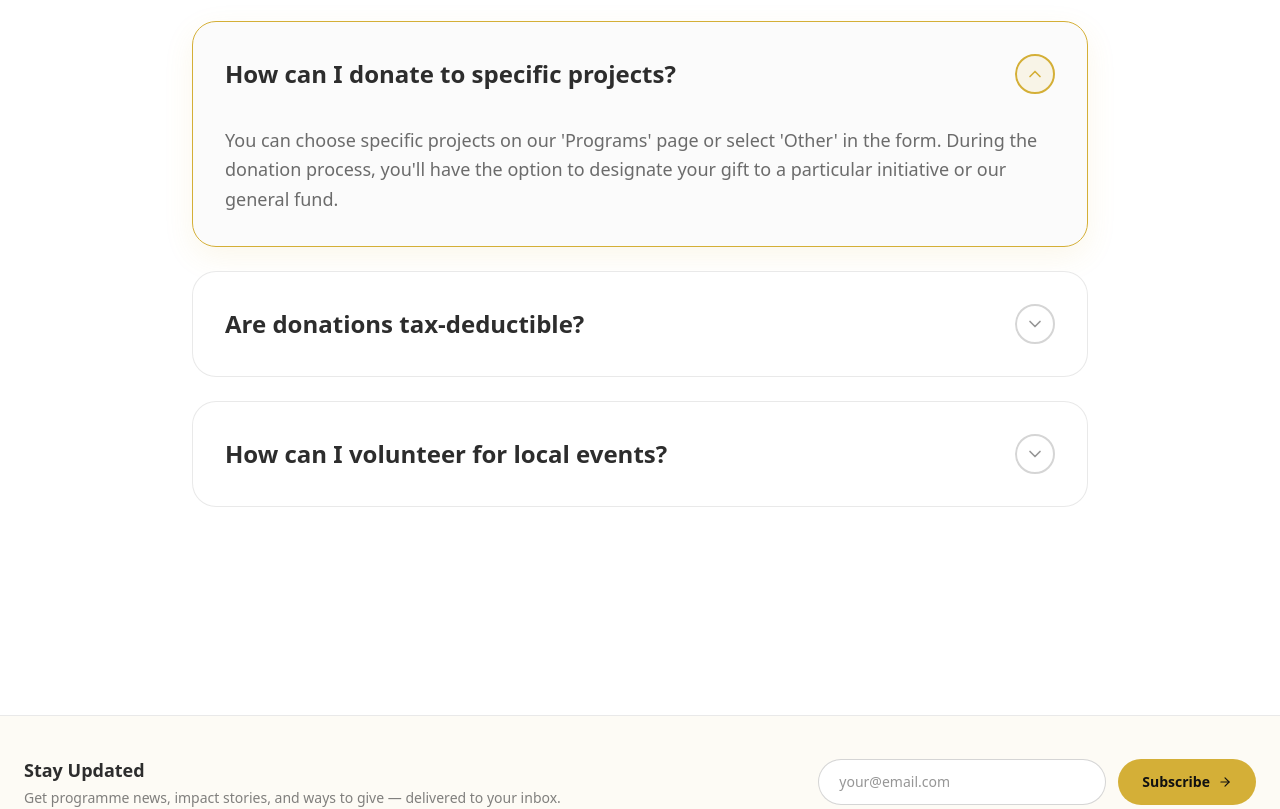
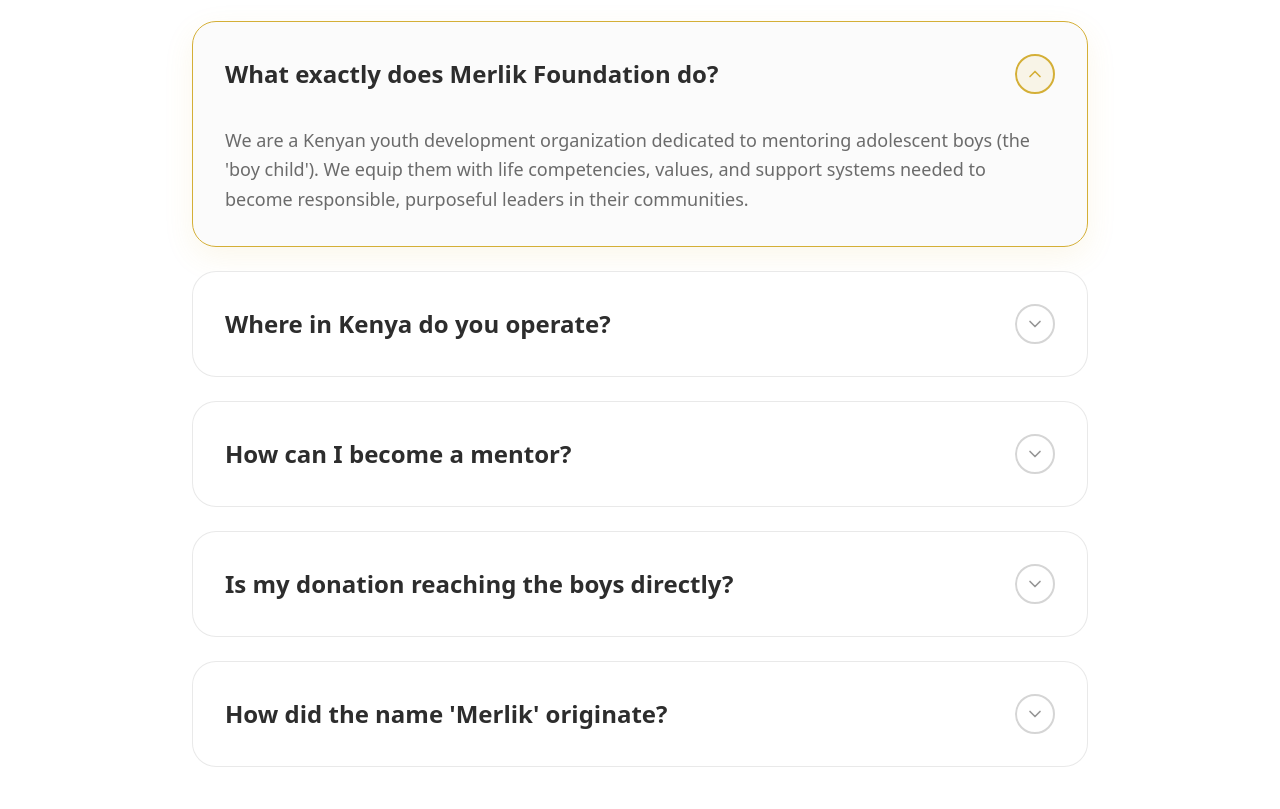
Before and after one commit to foundationmerlik/webapp, a Next.js app: page /contact in a window 1280 px wide. Shown: the part 1380-2189 px from the top of the page. Built offline with nearby package versions, Linux system fonts and the light colour scheme; a web font is replaced by a local one.

Commit message:
Fix: Hydration issues and updated FAQs with accurate Merlik branding

```diff
--- a/src/app/(site)/contact/page.tsx
+++ b/src/app/(site)/contact/page.tsx
@@ -18,16 +18,24 @@
 
     const faqs = [
         {
-            q: "How can I donate to specific projects?",
-            a: "You can choose specific projects on our 'Programs' page or select 'Other' in the form. During the donation process, you'll have the option to designate your gift to a particular initiative or our general fund."
+            q: "What exactly does Merlik Foundation do?",
+            a: "We are a Kenyan youth development organization dedicated to mentoring adolescent boys (the 'boy child'). We equip them with life competencies, values, and support systems needed to become responsible, purposeful leaders in their communities."
         },
         {
-            q: "Are donations tax-deductible?",
-            a: "Yes, Merlik Foundation is a registered non-profit organization. We provide tax receipts for all contributions over a certain amount, depending on your local tax jurisdiction."
+            q: "Where in Kenya do you operate?",
+            a: "Our network spans 14+ counties, including Nairobi (Mukuru informal settlements), Makueni, Nakuru, Kisumu, and Trans Nzoia. We встретить the boys where they are—in schools, community centers, and on the streets."
         },
         {
-            q: "How can I volunteer for local events?",
-            a: "We regularly post volunteer opportunities on our social media channels and newsletter. You can also fill out the contact form above and select 'Volunteer' as your category."
+            q: "How can I become a mentor?",
+            a: "Our mentorship manual involves 24 structured sessions (approx. 36 contact hours per year). If you have a passion for guidance, you can sign up through our 'Support' page. We provide the curriculum and orientation for all new mentors."
+        },
+        {
+            q: "Is my donation reaching the boys directly?",
+            a: "Absolutely. At Merlik Foundation, 100% of public donations go directly toward funding our core programmes: Mentorship, Education scholarships, and Community Outreach (like the Blue Bag Initiative)."
+        },
+        {
+            q: "How did the name 'Merlik' originate?",
+            a: "The name derives from the Arabic word 'malki', which means king. It represents our core belief that every young man has inherent leadership potential and is a 'king' in the making."
         }
     ];
 
--- a/src/app/login/page.tsx
+++ b/src/app/login/page.tsx
@@ -4,6 +4,7 @@
 import { useRouter } from "next/navigation";
 import Image from "next/image";
 import Link from "next/link";
+import SafeYear from "@/components/SafeYear";
 import { Lock, Mail, ArrowRight, Loader2, Sparkles, Eye, EyeOff } from "lucide-react";
 
 export default function Login() {
@@ -122,7 +123,7 @@
         </div>
 
         <p className="text-center text-foreground/30 text-xs mt-8">
-          © {new Date().getFullYear()} Merlik Foundation. Access restricted to authorized personnel.
+          © <SafeYear /> Merlik Foundation. Access restricted to authorized personnel.
         </p>
       </div>
     </div>
--- a/src/components/Footer.tsx
+++ b/src/components/Footer.tsx
@@ -7,6 +7,7 @@
 import { Instagram, Linkedin, Video, Mail, ArrowRight, ShieldCheck, Lock } from "lucide-react";
 import ReportsModal from "@/components/ReportsModal";
 import NewsletterModal from "@/components/NewsletterModal";
+import SafeYear from "@/components/SafeYear";
 
 export default function Footer() {
     const { resolvedTheme } = useTheme();
@@ -201,7 +202,7 @@
             <div className="border-t border-foreground/10 py-5 px-6">
                 <div className="max-w-7xl mx-auto flex flex-col sm:flex-row items-center justify-between gap-3">
                     <p className="text-foreground/50 text-xs font-medium">
-                        © {new Date().getFullYear()} Merlik Foundation. All rights reserved.
+                        © <SafeYear /> Merlik Foundation. All rights reserved.
                     </p>
                     <p className="text-foreground/30 text-xs">
                         Nairobi, Kenya &nbsp;·&nbsp; info@merlikfoundation.org
--- /dev/null
+++ b/src/components/SafeYear.tsx
@@ -0,0 +1,15 @@
+"use client";
+
+import { useState, useEffect } from "react";
+
+export default function SafeYear() {
+    const [year, setYear] = useState<number | null>(null);
+
+    useEffect(() => {
+        setYear(new Date().getFullYear());
+    }, []);
+
+    if (!year) return <span className="opacity-0">2026</span>;
+
+    return <span>{year}</span>;
+}
```
